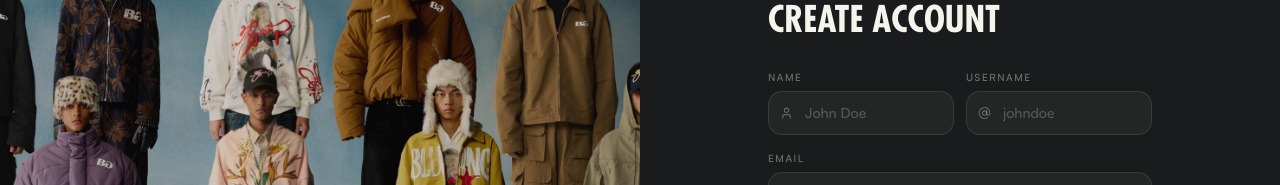
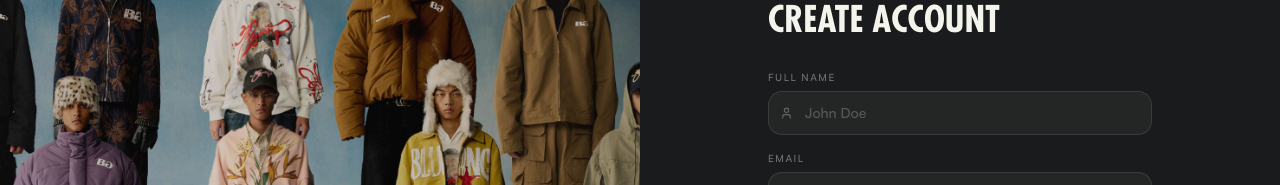
Before and after one commit to shamilshiraz/dripside-home, a Next.js app: page /signup in a window 1280 px wide. Shown: the part 154-339 px from the top of the page. Built offline with nearby package versions, Linux system fonts and the light colour scheme; no server answers.

Commit message:
fixed signup

```diff
--- a/src/app/signup/page.tsx
+++ b/src/app/signup/page.tsx
@@ -2,14 +2,13 @@
 
 import { FormEvent, Suspense, useEffect, useState } from "react";
 import { useRouter, useSearchParams } from "next/navigation";
-import { ArrowRight, Eye, EyeOff, Mail, Lock, User, Phone, AtSign } from "lucide-react";
+import { ArrowRight, Eye, EyeOff, Mail, Lock, User, Phone } from "lucide-react";
 import Link from "next/link";
 import toast from "react-hot-toast";
 import { useSignupMutation } from "@/redux/api/UserApi";
 
 interface Errors {
   name?: string;
-  username?: string;
   email?: string;
   phone?: string;
   password?: string;
@@ -35,7 +34,6 @@ function SignupForm() {
   const searchParams = useSearchParams();
 
   const [name, setName] = useState("");
-  const [username, setUsername] = useState("");
   const [email, setEmail] = useState("");
   const [phone, setPhone] = useState("");
   const [password, setPassword] = useState("");
@@ -48,7 +46,6 @@ function SignupForm() {
   // Pre-fill if returning from OTP page
   useEffect(() => {
     if (searchParams.get("name")) setName(searchParams.get("name")!);
-    if (searchParams.get("username")) setUsername(searchParams.get("username")!);
     if (searchParams.get("email")) setEmail(searchParams.get("email")!);
     if (searchParams.get("phone")) setPhone(searchParams.get("phone")!);
     if (searchParams.get("password")) setPassword(searchParams.get("password")!);
@@ -57,7 +54,6 @@ function SignupForm() {
   const validate = (): boolean => {
     const next: Errors = {};
     if (!name.trim()) next.name = "Name is required";
-    if (!username.trim()) next.username = "Username is required";
     if (!email) next.email = "Email is required";
     else if (!/\S+@\S+\.\S+/.test(email)) next.email = "Invalid email";
     if (!phone.trim()) next.phone = "Phone number is required";
@@ -78,11 +74,11 @@ function SignupForm() {
     }
 
     try {
-      const response = await signup({ name, username, email, phone, password }).unwrap();
+      const response = await signup({ name, email, phone, password }).unwrap();
 
       if (response.data?.user?.email) {
         toast.success("Account created! Please verify your email.");
-        const qs = new URLSearchParams({ email: response.data.user.email, name, username, phone, password });
+        const qs = new URLSearchParams({ email: response.data.user.email, name, phone, password });
         router.replace(`/verify-otp?${qs.toString()}`);
       } else {
         toast.error("Registration failed. Please try again.");
@@ -146,11 +142,10 @@ function SignupForm() {
           </div>
 
           <form onSubmit={handleSubmit} noValidate className="flex flex-col gap-4">
-            {/* Name + Username row */}
-            <div className="grid grid-cols-2 gap-3">
+            {/* Full Name */}
             <Field
               id="name"
-                label="Name"
+              label="Full Name"
               icon={<User size={13} />}
               type="text"
               placeholder="John Doe"
@@ -158,17 +153,6 @@ function SignupForm() {
               onChange={setName}
               error={errors.name}
             />
-              <Field
-                id="username"
-                label="Username"
-                icon={<AtSign size={13} />}
-                type="text"
-                placeholder="johndoe"
-                value={username}
-                onChange={setUsername}
-                error={errors.username}
-              />
-            </div>
 
             {/* Email */}
             <Field
--- a/src/app/verify-otp/page.tsx
+++ b/src/app/verify-otp/page.tsx
@@ -26,7 +26,6 @@ function VerifyOtpForm() {
   // Pass-through data for "Change Email" back-link
   const userData = {
     name: searchParams.get("name") ?? "",
-    username: searchParams.get("username") ?? "",
     phone: searchParams.get("phone") ?? "",
     password: searchParams.get("password") ?? "",
   };
--- a/src/redux/api/UserApi.ts
+++ b/src/redux/api/UserApi.ts
@@ -97,7 +97,6 @@ export const UserApi = createApi({
     signup: builder.mutation({
       query: (user: {
         name: string;
-        username: string;
         email: string;
         phone: string;
         password: string;
```
Lines whose indentation alone changed are shown as unchanged.
